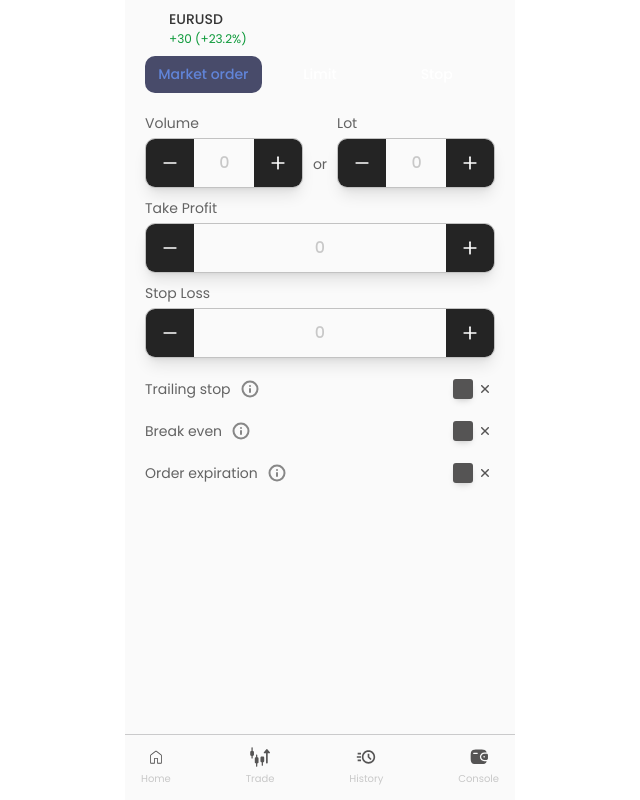
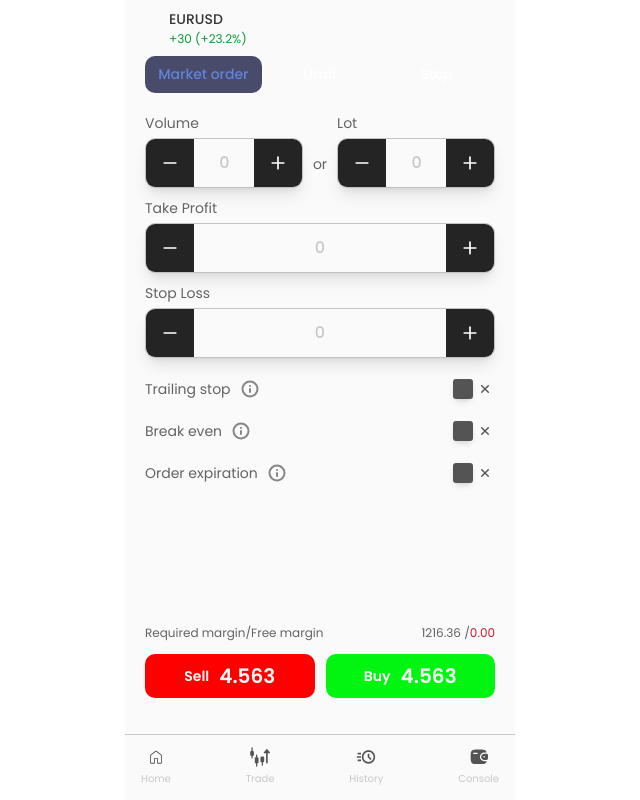
Before and after one commit to SauravAutobit/Forex-App-NewTheme, a React (Vite) app: page /app/newOrder in a window 1280 px wide. Shown: the whole page, without its empty margins (320-960 px from the left). Built offline with nearby package versions, Linux system fonts and the light colour scheme.

Commit message:
feat(components): enhance Button and CheckList components with new features
- Update Button component to accept ReactNode as label
- Refactor CheckList to use typed options and improve state management
- Add Buy/Sell buttons with dynamic content to NewOrder page

```diff
--- a/src/components/button/Button.tsx
+++ b/src/components/button/Button.tsx
@@ -2,7 +2,7 @@ import { Link } from "react-router-dom";
 import "./Button.css";
 
 interface ButtonProps {
-  label: string;
+  label: string | React.ReactNode;
   btnRoute?: string;
   width?: string;
   height?: string;
--- a/src/components/checkList/CheckList.tsx
+++ b/src/components/checkList/CheckList.tsx
@@ -3,32 +3,59 @@ import tooltip from "../../assets/icons/tooltip.svg";
 import Checkbox from "../checkbox/Checkbox";
 import Counter from "../counter/Counter";
 
+// Define the exact shape of your options
+type OptionKey = "trailingStop" | "breakEven" | "orderExpiration";
+
+interface OptionItem {
+  label: string;
+  key: OptionKey;
+}
+
 const CheckList = () => {
   //   const [isStopLossActive, setIsStopLossActive] = useState(true);
-  const [isTrailingStopActive, setIsTrailingStopActive] = useState(false);
+  const [activeOptions, setActiveOptions] = useState<
+    Record<OptionKey, boolean>
+  >({
+    trailingStop: false,
+    breakEven: false,
+    orderExpiration: false,
+  });
 
-  const options = ["Trailing stop", "Break even", "Order expiration"];
+  const options: OptionItem[] = [
+    { label: "Trailing stop", key: "trailingStop" },
+    { label: "Break even", key: "breakEven" },
+    { label: "Order expiration", key: "orderExpiration" },
+  ];
+
+  // Toggle the specific option on/off
+  const handleToggle = (key: OptionKey) => {
+    setActiveOptions((prev) => ({
+      ...prev,
+      [key]: !prev[key],
+    }));
+  };
+
   return (
     <div>
-      {options.map((option) => {
+      {options.map(({ label, key }) => {
         return (
           <>
             <div
-              key={option}
+              key={key}
               className="flex items-center justify-between mb-5 first:mt-2.5"
             >
               <div className="flex items-center gap-2.5 text-secondary">
-                {option}
+                {label}
                 <img src={tooltip} alt="tooltip" />
               </div>
               <Checkbox
-                isOn={isTrailingStopActive}
-                handleToggle={() => setIsTrailingStopActive((prev) => !prev)}
+                isOn={activeOptions[key]}
+                handleToggle={() => handleToggle(key)}
                 size="md"
               />
             </div>
 
-            {isTrailingStopActive && (
+            {activeOptions[key] && (
               <div className="mb-5">
                 <Counter />
               </div>
@@ -41,3 +68,29 @@ const CheckList = () => {
 };
 
 export default CheckList;
+
+//  <div>
+//       {options.map(({ label, key }) => (
+//         <div key={key} className="first:mt-2.5 mb-5 last:mb-0">
+//           {/* Option + Checkbox Row */}
+//           <div className="flex items-center justify-between mb-2.5">
+//             <div className="flex items-center gap-2.5 text-secondary">
+//               {label}
+//               <img src={tooltip} alt="tooltip" />
+//             </div>
+//             <Checkbox
+//               isOn={activeOptions[key]}
+//               handleToggle={() => handleToggle(key)}
+//               size="md"
+//             />
+//           </div>
+
+//           {/* Conditionally show counter if active */}
+//           {activeOptions[key] && (
+//             <div className="ml-6">
+//               <Counter />
+//             </div>
+//           )}
+//         </div>
+//       ))}
+//     </div>
--- a/src/pages/newOrder/NewOrder.tsx
+++ b/src/pages/newOrder/NewOrder.tsx
@@ -1,6 +1,7 @@
 import Counter from "../../components/counter/Counter";
 import NavigationTabs from "../../components/navigationTabs/NavigationTabs";
 import CheckList from "../../components/checkList/CheckList";
+import Button from "../../components/button/Button";
 
 interface TabItem {
   id: string;
@@ -9,13 +10,15 @@ interface TabItem {
 }
 
 const NewOrder = () => {
+  // const value = <span>4.563</span>;
   const tabsData: TabItem[] = [
     {
       id: "market order",
       label: "Market order",
       content: (
-        <div className="px-5">
-          <div className="mt-5 flex flex-col gap-2.5">
+        <div className="px-5 h-[calc(100vh-179px)]">
+          <div className="mt-5 flex flex-col gap-2.5 justify-between h-full">
+            <div className="flex flex-col gap-2.5">
               <div className="flex items-center gap-2.5">
                 <Counter label="Volume" />
                 <span className="text-secondary mt-7">or</span>
@@ -25,18 +28,139 @@ const NewOrder = () => {
               <Counter label="Stop Loss" />
               <CheckList />
             </div>
+            <div className="mb-9">
+              <div className="flex items-center justify-between text-secondary text-sm">
+                Required margin/Free margin
+                <span>
+                  1216.36 /<span className="text-loss">0.00</span>
+                </span>
+              </div>
+              <div className="flex items-center justify-between mt-3">
+                <Button
+                  label={
+                    <>
+                      Sell{" "}
+                      <span style={{ fontSize: "20px", marginLeft: "10px" }}>
+                        4.563
+                      </span>
+                    </>
+                  }
+                  width="169.5px"
+                  height="44px"
+                  bgColor="#FE0000"
+                  textColor="#FAFAFA"
+                  fontWeight={600}
+                />
+                <Button
+                  label={
+                    <>
+                      Buy{" "}
+                      <span style={{ fontSize: "20px", marginLeft: "10px" }}>
+                        4.563
+                      </span>
+                    </>
+                  }
+                  width="169.5px"
+                  height="44px"
+                  bgColor="#02F511"
+                  textColor="#FAFAFA"
+                  fontWeight={600}
+                />
+              </div>
+            </div>
+          </div>
         </div>
       ),
     },
     {
       id: "limit",
       label: "Limit",
-      content: <div>Limit</div>,
+      content: (
+        <div className="px-5 h-[calc(100vh-179px)]">
+          <div className="mt-5 flex flex-col gap-2.5 justify-between h-full">
+            <div className="flex flex-col gap-2.5">
+              <div className="flex items-center gap-2.5">
+                <Counter label="Volume" />
+                <span className="text-secondary mt-7">or</span>
+                <Counter label="Lot" />
+              </div>
+              <Counter label="Take Profit" />
+              <Counter label="Stop Loss" />
+              <CheckList />
+            </div>
+            <div className="mb-9">
+              <div className="flex items-center justify-between text-secondary text-sm">
+                Required margin/Free margin
+                <span>
+                  1216.36 /<span className="text-loss">0.00</span>
+                </span>
+              </div>
+              <div className="mt-3">
+                <Button
+                  label={
+                    <>
+                      Sell{" "}
+                      <span style={{ fontSize: "20px", marginLeft: "10px" }}>
+                        4.563
+                      </span>
+                    </>
+                  }
+                  width="353px"
+                  height="44px"
+                  bgColor="#FE0000"
+                  textColor="#FAFAFA"
+                  fontWeight={600}
+                />
+              </div>
+            </div>
+          </div>
+        </div>
+      ),
     },
     {
       id: "stop",
       label: "Stop",
-      content: <div>Stop</div>,
+      content: (
+        <div className="px-5 h-[calc(100vh-179px)]">
+          <div className="mt-5 flex flex-col gap-2.5 justify-between h-full">
+            <div className="flex flex-col gap-2.5">
+              <div className="flex items-center gap-2.5">
+                <Counter label="Volume" />
+                <span className="text-secondary mt-7">or</span>
+                <Counter label="Lot" />
+              </div>
+              <Counter label="Take Profit" />
+              <Counter label="Stop Loss" />
+              <CheckList />
+            </div>
+            <div className="mb-9">
+              <div className="flex items-center justify-between text-secondary text-sm">
+                Required margin/Free margin
+                <span>
+                  1216.36 /<span className="text-loss">0.00</span>
+                </span>
+              </div>
+              <div className="mt-3">
+                <Button
+                  label={
+                    <>
+                      Buy{" "}
+                      <span style={{ fontSize: "20px", marginLeft: "10px" }}>
+                        4.563
+                      </span>
+                    </>
+                  }
+                  width="353px"
+                  height="44px"
+                  bgColor="#02F511"
+                  textColor="#FAFAFA"
+                  fontWeight={600}
+                />
+              </div>
+            </div>
+          </div>
+        </div>
+      ),
     },
   ];
   return (
```
Lines whose indentation alone changed are shown as unchanged.
